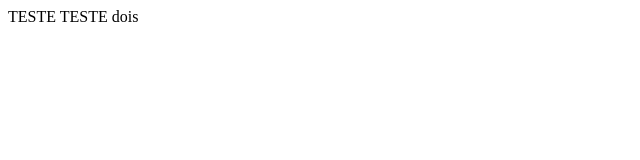
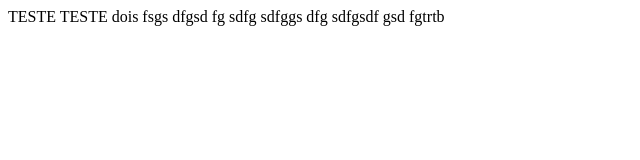
Before and after one commit to EvaldoEscola/site-escola, a plain HTML site: page index.html in a window 1280 px wide. Shown: the whole page, without its empty margins (0-640 px from the left). Drawn offline with Linux system fonts and the light colour scheme.

Commit message:
teste3_27set

```diff
--- a/index.html
+++ b/index.html
@@ -7,5 +7,15 @@
 </head>
 <body>
     TESTE TESTE dois
+    fsgs
+    dfgsd
+    fg
+    sdfg
+    sdfggs
+    dfg
+    sdfgsdf
+    gsd
+    fgtrtb
+
 </body>
 </html>
```
